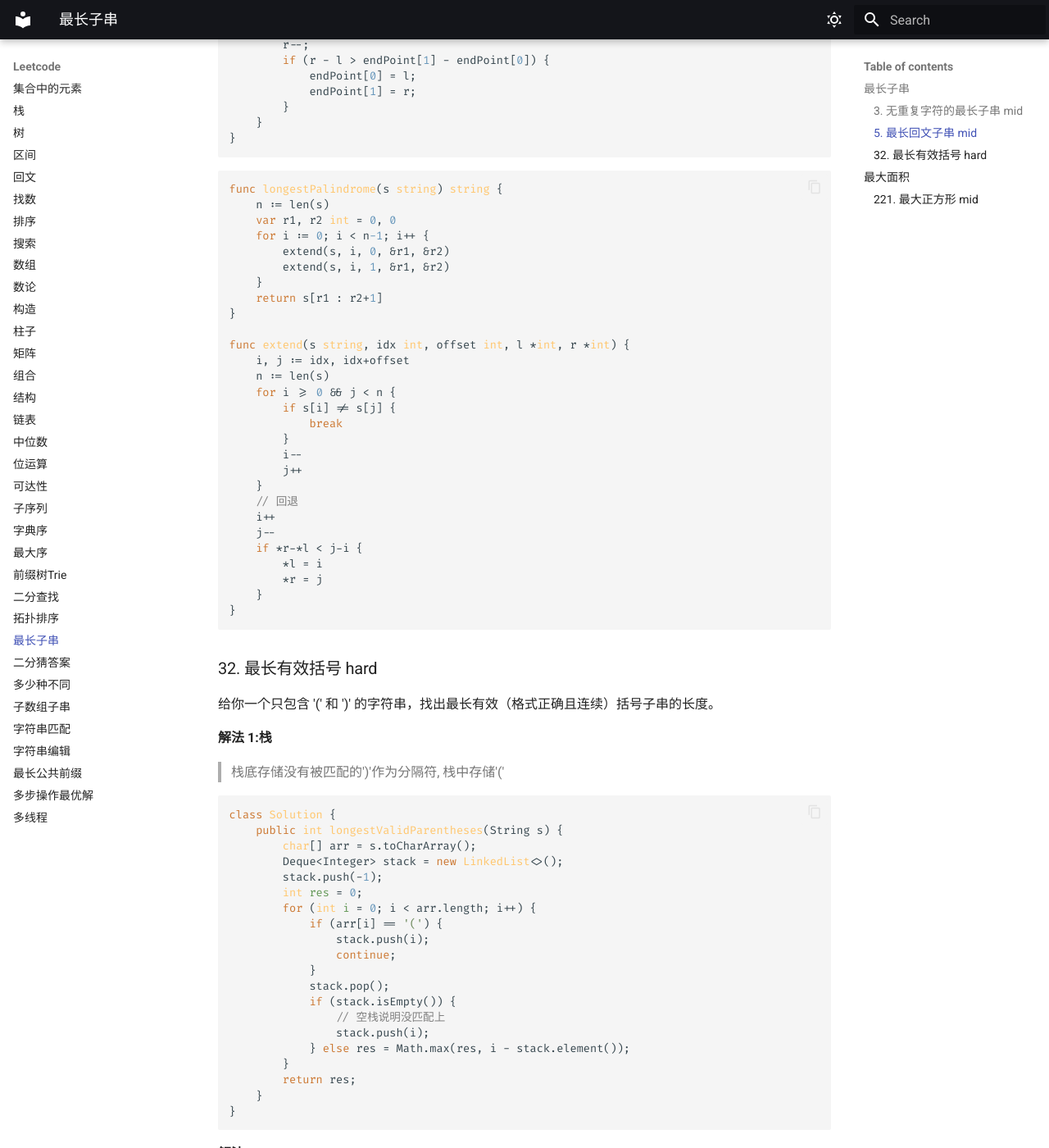
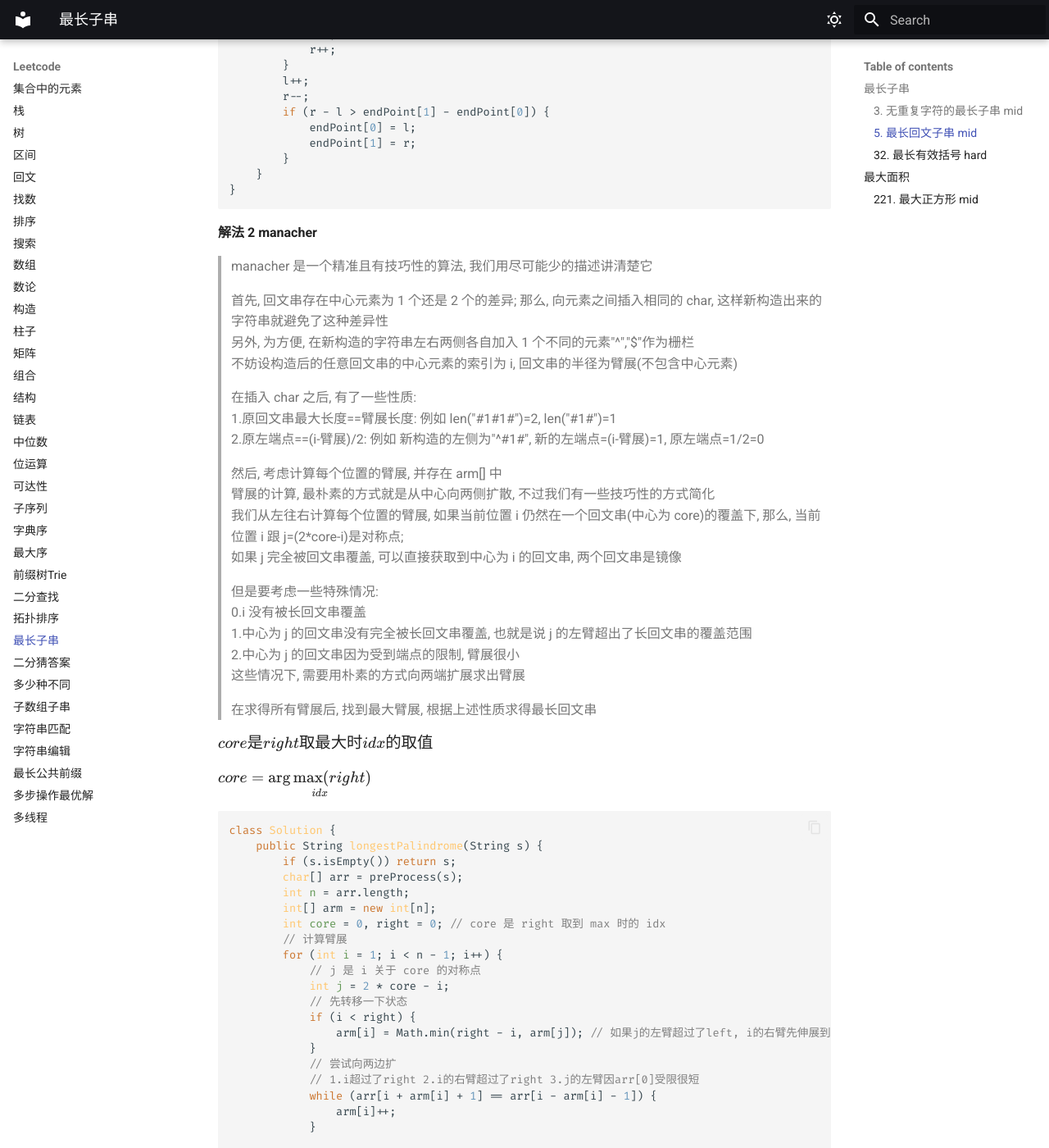
Before and after one commit to duskbat/cs-cloud, an MkDocs documentation site: the page built from docs/leetcode/new/最长子串.md, in a window 1280 px wide and 1400 px high, scrolled down 1493 px. Shown: the whole window at 82% size. Built offline with MkDocs 1.6.1 and Material for MkDocs 9.7.7, drawn with Linux system fonts in a browser that asks for light colours; nearby versions of some CDN libraries; some of the changed text lies outside the part shown.

Commit message:
update manacher

````diff
--- a/docs/leetcode/new/最长子串.md
+++ b/docs/leetcode/new/最长子串.md
@@ -64,70 +64,165 @@
 
 给你一个字符串 s，找到 s 中最长的回文子串。
 
+**解法 1 中心扩散**
+
 > 从头到尾遍历, 每次循环中向两端扩展, 并更新取到最长的 2 个端点; 有指针会很方便
+
+=== "Java"
+
+    ```java
+    class Solution {
+        public String longestPalindrome(String s) {
+            if (s.length() < 2)
+                return s;
+
+            char[] chs = s.toCharArray();
+            int[] endPoint = new int[] { 0, 0 };
+            for (int i = 0; i < chs.length - 1; i++) {
+                extendAndJudge(chs, i, 0, endPoint);
+                extendAndJudge(chs, i, 1, endPoint);
+            }
+            return s.substring(endPoint[0], endPoint[1] + 1);
+        }
+
+        private void extendAndJudge(char[] arr, int idx, int offset, int[] endPoint) {
+            int l = idx, r = idx + offset;
+            while (l >= 0 && r < arr.length) {
+                if (arr[l] != arr[r])
+                    break;
+                l--;
+                r++;
+            }
+            l++;
+            r--;
+            if (r - l > endPoint[1] - endPoint[0]) {
+                endPoint[0] = l;
+                endPoint[1] = r;
+            }
+        }
+    }
+    ```
+
+=== "Go"
+
+    ```go
+    func longestPalindrome(s string) string {
+        n := len(s)
+        var r1, r2 int = 0, 0
+        for i := 0; i < n-1; i++ {
+            extend(s, i, 0, &r1, &r2)
+            extend(s, i, 1, &r1, &r2)
+        }
+        return s[r1 : r2+1]
+    }
+
+    func extend(s string, idx int, offset int, l *int, r *int) {
+        i, j := idx, idx+offset
+        n := len(s)
+        for i >= 0 && j < n {
+            if s[i] != s[j] {
+                break
+            }
+            i--
+            j++
+        }
+        // 回退
+        i++
+        j--
+        if *r-*l < j-i {
+            *l = i
+            *r = j
+        }
+    }
+    ```
+
+**解法 2 manacher**
+
+> manacher 是一个精准且有技巧性的算法, 我们用尽可能少的描述讲清楚它
+
+> 首先, 回文串存在中心元素为 1 个还是 2 个的差异; 那么, 向元素之间插入相同的 char, 这样新构造出来的字符串就避免了这种差异性
+> 另外, 为方便, 在新构造的字符串左右两侧各自加入 1 个不同的元素"^","$"作为栅栏
+> 不妨设构造后的任意回文串的中心元素的索引为 i, 回文串的半径为臂展(不包含中心元素)
+
+> 在插入 char 之后, 有了一些性质:
+> 1.原回文串最大长度==臂展长度: 例如 len("#1#1#")=2, len("#1#")=1
+> 2.原左端点==(i-臂展)/2: 例如 新构造的左侧为"^#1#", 新的左端点=(i-臂展)=1, 原左端点=1/2=0
+
+> 然后, 考虑计算每个位置的臂展, 并存在 arm[] 中
+> 臂展的计算, 最朴素的方式就是从中心向两侧扩散, 不过我们有一些技巧性的方式简化
+> 我们从左往右计算每个位置的臂展, 如果当前位置 i 仍然在一个回文串(中心为 core)的覆盖下, 那么, 当前位置 i 跟 j=(2\*core-i)是对称点;
+> 如果 j 完全被回文串覆盖, 可以直接获取到中心为 i 的回文串, 两个回文串是镜像
+
+> 但是要考虑一些特殊情况:
+> 0.i 没有被长回文串覆盖
+> 1.中心为 j 的回文串没有完全被长回文串覆盖, 也就是说 j 的左臂超出了长回文串的覆盖范围
+> 2.中心为 j 的回文串因为受到端点的限制, 臂展很小
+> 这些情况下, 需要用朴素的方式向两端扩展求出臂展
+
+> 在求得所有臂展后, 找到最大臂展, 根据上述性质求得最长回文串
+
+$
+core 是 right 取最大时 idx 的取值
+$
+
+$
+core = \mathop{\arg\max(right)}\limits_{idx}
+$
 
 ```java
 class Solution {
+    public String longestPalindrome(String s) {
+        if (s.isEmpty()) return s;
+        char[] arr = preProcess(s);
+        int n = arr.length;
+        int[] arm = new int[n];
+        int core = 0, right = 0; // core 是 right 取到 max 时的 idx
+        // 计算臂展
+        for (int i = 1; i < n - 1; i++) {
+            // j 是 i 关于 core 的对称点
+            int j = 2 * core - i;
+            // 先转移一下状态
+            if (i < right) {
+                arm[i] = Math.min(right - i, arm[j]); // 如果j的左臂超过了left, i的右臂先伸展到right
+            }
+            // 尝试向两边扩
+            // 1.i超过了right 2.i的右臂超过了right 3.j的左臂因arr[0]受限很短
+            while (arr[i + arm[i] + 1] == arr[i - arm[i] - 1]) {
+                arm[i]++;
+            }
 
-    public String longestPalindrome(String s) {
-        if (s.length() < 2)
-            return s;
-
-        char[] chs = s.toCharArray();
-        int[] endPoint = new int[] { 0, 0 };
-        for (int i = 0; i < chs.length - 1; i++) {
-            extendAndJudge(chs, i, 0, endPoint);
-            extendAndJudge(chs, i, 1, endPoint);
+            // 更新 right
+            if (i + arm[i] > right) {
+                core = i;
+                right = i + arm[i];
+            }
         }
-        return s.substring(endPoint[0], endPoint[1] + 1);
+        // 找到最大臂展, 求得左右端点
+        int idx = 0;
+        int len = 0;
+        for (int i = 1; i < n - 1; i++) {
+            if (arm[i] > len) {
+                len = arm[i];
+                idx = i;
+            }
+        }
+        // 原左端点==(i-臂展)/2
+        // 原最大长度==臂展长度
+        int start = (idx - len) / 2;
+        return s.substring(start, start + len);
     }
 
-    private void extendAndJudge(char[] arr, int idx, int offset, int[] endPoint) {
-        int l = idx, r = idx + offset;
-        while (l >= 0 && r < arr.length) {
-            if (arr[l] != arr[r])
-                break;
-            l--;
-            r++;
+    /**
+     * 预处理
+     */
+    private char[] preProcess(String s) {
+        StringBuilder sb = new StringBuilder("^#");
+        for (char c : s.toCharArray()) {
+            sb.append(c).append("#");
         }
-        l++;
-        r--;
-        if (r - l > endPoint[1] - endPoint[0]) {
-            endPoint[0] = l;
-            endPoint[1] = r;
-        }
+        sb.append("$");
+        return sb.toString().toCharArray();
     }
-}
-```
-
-```go
-func longestPalindrome(s string) string {
-	n := len(s)
-	var r1, r2 int = 0, 0
-	for i := 0; i < n-1; i++ {
-		extend(s, i, 0, &r1, &r2)
-		extend(s, i, 1, &r1, &r2)
-	}
-	return s[r1 : r2+1]
-}
-
-func extend(s string, idx int, offset int, l *int, r *int) {
-	i, j := idx, idx+offset
-	n := len(s)
-	for i >= 0 && j < n {
-		if s[i] != s[j] {
-			break
-		}
-		i--
-		j++
-	}
-    // 回退
-	i++
-	j--
-	if *r-*l < j-i {
-		*l = i
-		*r = j
-	}
 }
 ```
 
````
Also changed, not shown: docs/index.md (+0 -2 lines).
